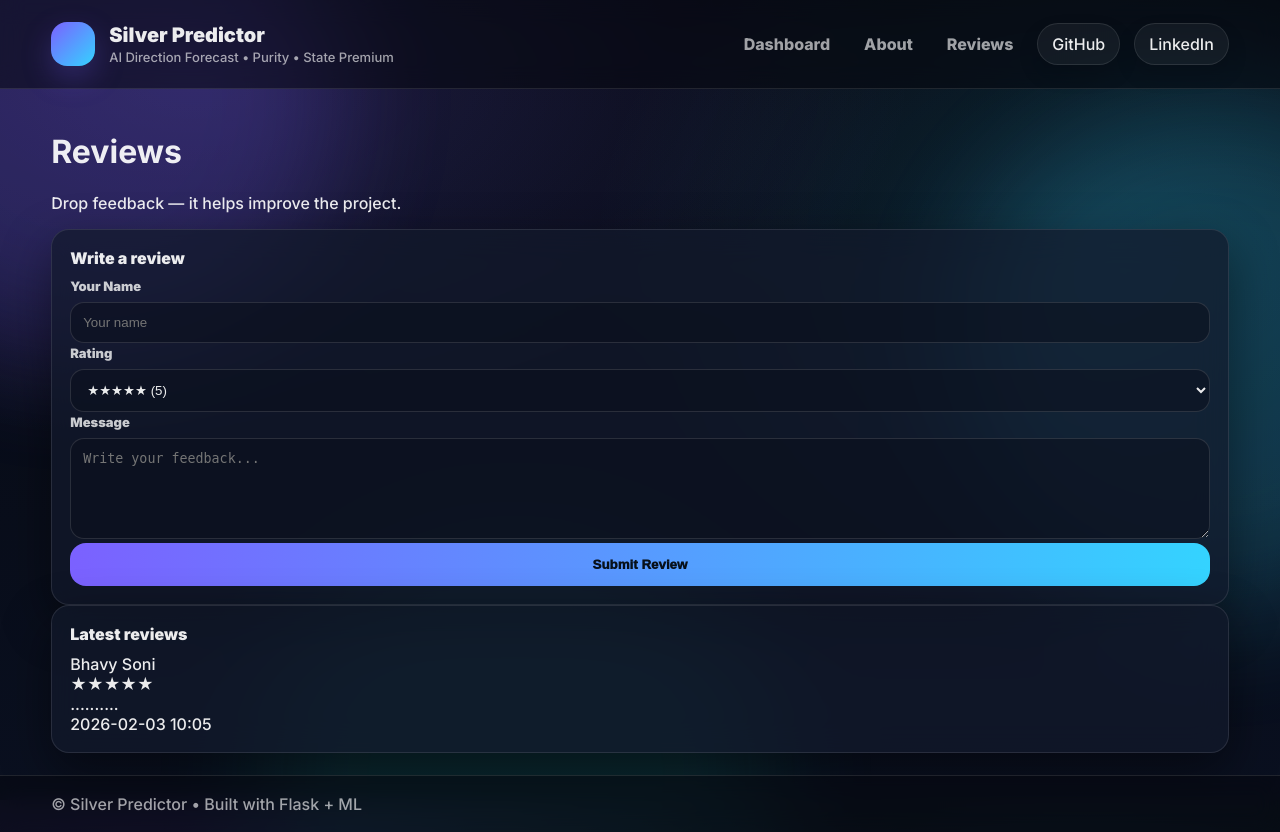
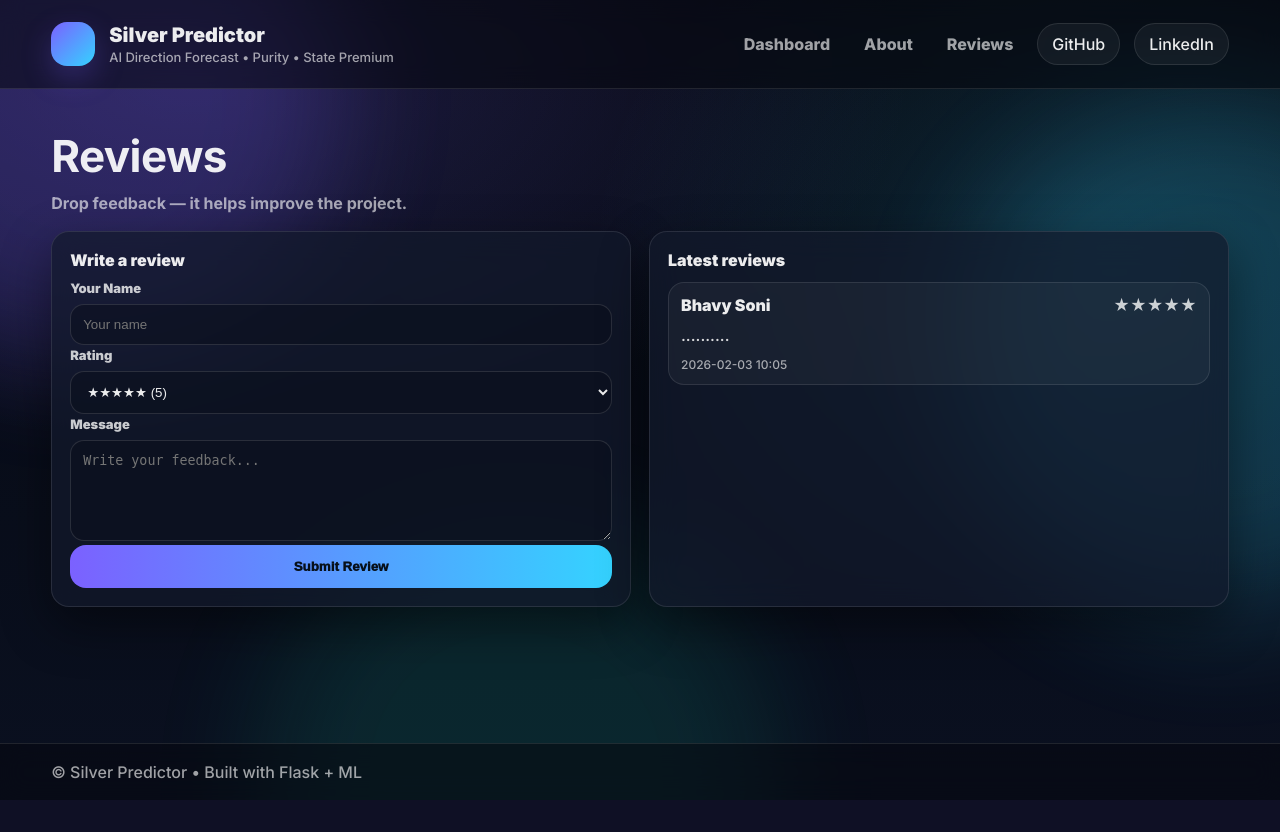
Before and after one commit to Bhavy123321/Silver-Price-Predictor, a Flask app: page /reviews in a window 1280 px wide. After the commit the page ends 800 px from the top, so only its background shows below. Run offline with Flask 3, Linux system fonts and the light colour scheme; data comes from the database, SQL or seed files in the repository.

Commit message:
Update style.css

```diff
--- a/static/style.css
+++ b/static/style.css
@@ -18,7 +18,7 @@ html,body{ height:100%; }
 
 body{
   margin:0;
-  font-family: Inter, ui-sans-serif, system-ui, -apple-system, Segoe UI, Roboto, Arial;
+  font-family: Inter, system-ui, -apple-system, Segoe UI, Roboto, Arial;
   background: radial-gradient(1200px 600px at 15% 10%, rgba(123,97,255,0.20), transparent 60%),
               radial-gradient(900px 700px at 85% 30%, rgba(52,211,255,0.14), transparent 55%),
               linear-gradient(180deg, var(--bg), var(--bg2));
@@ -26,7 +26,7 @@ body{
   overflow-x:hidden;
 }
 
-/* Make footer stay bottom even if page small */
+/* sticky footer layout */
 .app-shell{
   min-height: 100vh;
   display:flex;
@@ -34,6 +34,7 @@ body{
 }
 .main{ flex:1; }
 
+/* orbs */
 .bg-orb{
   position: fixed;
   width: 520px;
@@ -54,9 +55,8 @@ body{
   padding: 22px 0;
 }
 
-/* Topbar */
+/* topbar */
 .topbar{
-  width:100%;
   border-bottom: 1px solid var(--border);
   backdrop-filter: blur(12px);
   position: sticky;
@@ -81,14 +81,13 @@ body{
 .brand-title{ font-size: 20px; font-weight: 900; }
 .brand-sub{ font-size: 13px; color: var(--muted); margin-top: 2px; }
 
-.nav{ display:flex; gap: 14px; align-items:center; flex-wrap:wrap; justify-content:flex-end; }
+.nav{ display:flex; gap: 14px; align-items:center; flex-wrap:wrap; }
 .nav-link{
   color: var(--muted);
   text-decoration:none;
   font-weight: 800;
   padding: 10px 10px;
   border-radius: 12px;
-  transition: 200ms ease;
 }
 .nav-link:hover{ color: var(--text); background: rgba(255,255,255,0.06); }
 
@@ -99,10 +98,10 @@ body{
   border: 1px solid var(--border);
   border-radius: 999px;
   background: rgba(255,255,255,0.05);
-  box-shadow: 0 10px 20px rgba(0,0,0,0.15);
 }
 
-/* Cards */
+.pill-big{ padding: 12px 18px; font-weight: 900; }
+
 .card{
   background: var(--card);
   border: 1px solid var(--border);
@@ -113,7 +112,7 @@ body{
 }
 .card-title{ font-weight: 950; margin-bottom: 10px; }
 
-/* Dashboard layout (no .grid conflict) */
+/* dashboard layout */
 .dash-wrap{
   display:grid;
   grid-template-columns: 1fr 1.25fr;
@@ -124,7 +123,7 @@ body{
   .dash-wrap{ grid-template-columns:1fr; }
 }
 
-/* Form */
+/* form */
 .form{ margin-top: 8px; }
 .dash-2{
   display:grid;
@@ -180,7 +179,7 @@ select:focus, .input:focus, textarea:focus{
   color: var(--muted);
 }
 
-/* Toast */
+/* toast */
 .toast{
   padding:12px 14px;
   border-radius:14px;
@@ -191,7 +190,7 @@ select:focus, .input:focus, textarea:focus{
 .toast.error{ border-color: rgba(255,77,109,0.35); background: rgba(255,77,109,0.10); }
 .toast.success{ border-color: rgba(47,230,162,0.35); background: rgba(47,230,162,0.10); }
 
-/* ===== Result card like your screenshot ===== */
+/* result card */
 .kicker{
   font-size: 13px;
   font-weight: 900;
@@ -319,7 +318,45 @@ select:focus, .input:focus, textarea:focus{
   color: rgba(255,255,255,0.70);
 }
 
-/* Footer */
+/* pages */
+.page-head{ margin-top: 18px; }
+.page-title{ font-size: 44px; margin: 0 0 10px; letter-spacing:-0.6px; }
+.page-sub{ margin: 0 0 18px; color: var(--muted); font-weight: 700; }
+
+.page-grid{
+  display:grid;
+  grid-template-columns: 1fr 1fr;
+  gap: 18px;
+}
+@media (max-width: 980px){
+  .page-grid{ grid-template-columns:1fr; }
+}
+
+.list{ margin: 10px 0 0; padding-left: 18px; color: rgba(255,255,255,0.82); line-height: 1.7; }
+.note{
+  margin-top: 12px;
+  padding: 12px;
+  border-radius: 16px;
+  border: 1px solid rgba(255,255,255,0.10);
+  background: rgba(255,255,255,0.04);
+  color: rgba(255,255,255,0.82);
+}
+.connect-row{ display:flex; gap:12px; flex-wrap:wrap; }
+
+.reviews{ margin-top: 12px; display:grid; gap: 12px; }
+.review{
+  padding: 12px;
+  border-radius: 16px;
+  border: 1px solid rgba(255,255,255,0.10);
+  background: rgba(255,255,255,0.04);
+}
+.review-top{ display:flex; justify-content:space-between; align-items:center; gap: 10px; }
+.review-name{ font-weight: 950; }
+.review-stars{ color: rgba(255,255,255,0.78); }
+.review-msg{ margin-top: 8px; color: rgba(255,255,255,0.84); line-height: 1.6; }
+.review-date{ margin-top: 8px; color: var(--muted); font-size: 12px; }
+
+/* footer */
 .footer{
   border-top: 1px solid var(--border);
   background: rgba(6, 9, 16, 0.55);
```
